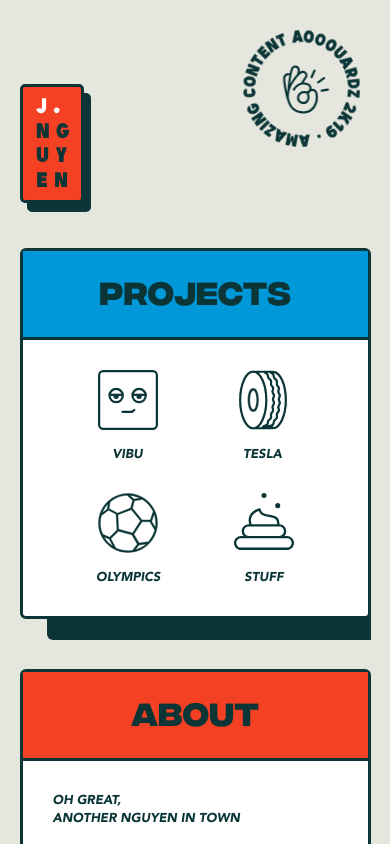
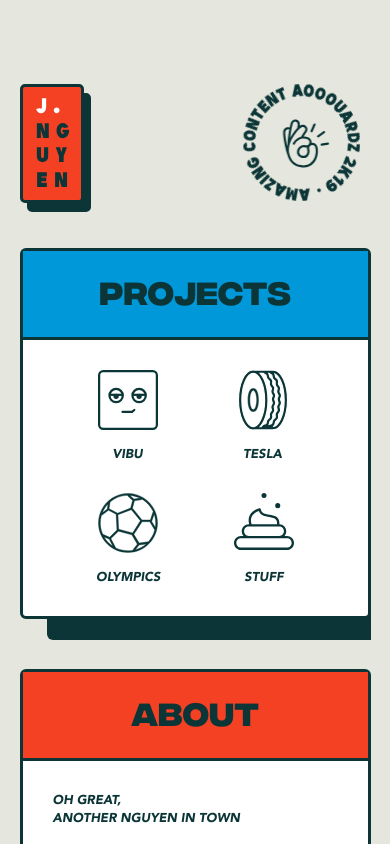
Before and after one commit to AnnaBmnn/portfolio-jojo, a Vue app: page /#/ in a window 390 px wide. Shown: the top 844 px of the page. Built offline with nearby package versions, Linux system fonts and the light colour scheme.

Commit message:
fix logo aourd

```diff
--- a/src/views/Home.vue
+++ b/src/views/Home.vue
@@ -168,7 +168,7 @@ export default {
     transform: translate3d(-41%, -49%, 1px);
   }
   @media screen and (max-width: 600px) {
-    top: 30px;
+    top: 10vh;
     right: 30px;
     left: unset;
     bottom: unset;
```
